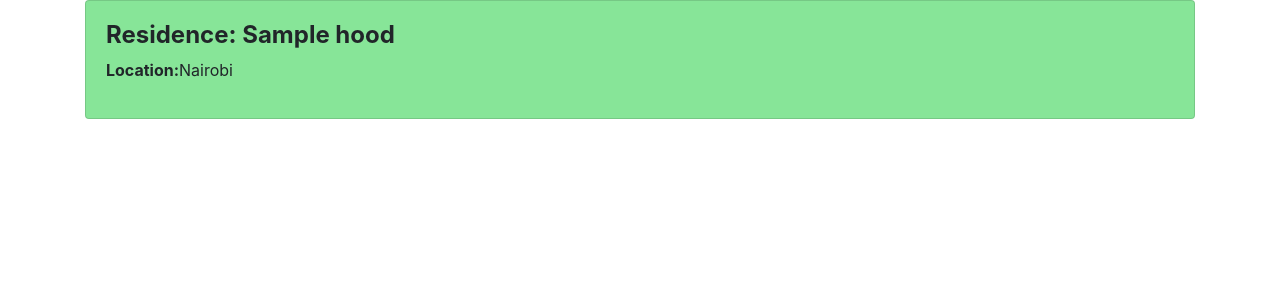
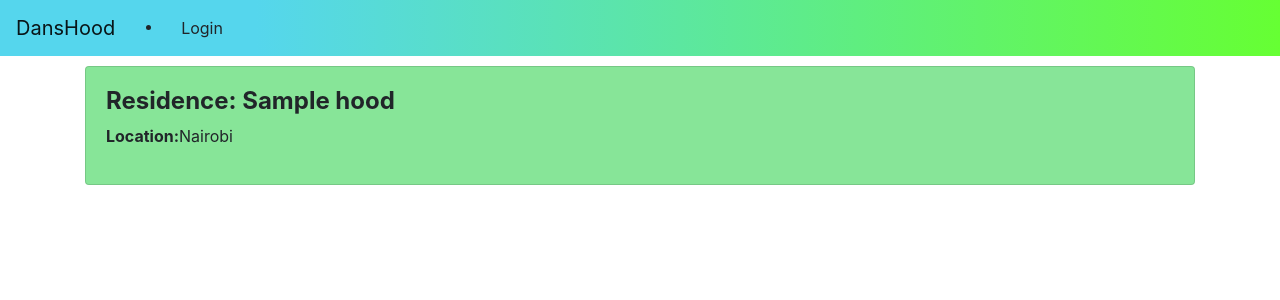
Before and after one commit to damunza/hood-ip, a Django app: page / in a window 1280 px wide. Shown: the top 300 px of the page. Run offline with Django 3.2, Linux system fonts and the light colour scheme; tables that the repository leaves empty hold one stand-in row (values such as "Sample post"); some libraries are stand-ins or nearby versions.

Commit message:
styled the home page

```diff
--- a/app/templates/index.html
+++ b/app/templates/index.html
@@ -2,7 +2,7 @@
 
 {% block content %}
 <div class="container">
-    <div class="card-deck">
+    <div class="card-deck" style="margin-top:10px;">
       {% for con in content %}
       <div class="card" style="width:50%; background-color:#87e598; ">
         <div class="card-body">
--- a/app/templates/navbar.html
+++ b/app/templates/navbar.html
@@ -0,0 +1,38 @@
+<nav class="navbar navbar-expand-sm navbar-light bg-light" style="background: linear-gradient(to right, #55d6ed 20%, #66ff33 100%);">
+  <a href="{% url 'home' %}" class="navbar-brand">DansHood</a>
+  <div class="col-md-6 col-sm-6">
+    {% if user.is_authenticated %}
+    <ul class="navbar-nav mr-auto d-flex justify-content-between">
+      <li class="nav-item">
+        <a href="{% url 'home'%}" class="nav-link">Residences</a>
+      </li>
+      <li class="nav-item">
+        <a href="/profile/{{user.username}}" class="nav-link">Personal Info</a>
+      </li>
+      <li class="nav-item dropdown">
+        <a href="#" class="dropdown-toggle btn btn-default nav-link" data-toggle="dropdown" role="button" aria-expanded="false">Account</a>
+        <ul class="dropdown-menu" role="menu">
+          <li></li>
+          <li>
+          <a href="/accounts/password/change">Change Password</a>
+        </li>
+        <li>
+          <a href="/logout">Logout</a>
+        </li>
+      </ul>
+    </li>
+    <form class="form-inline my-2 my-lg-0" action="#" method="get">
+    <input type="search" name="project" placeholder="Search" aria-label="Search" class="form-control container-fluid">
+    <button type="submit" name="button" class="btn" style="border-radius:8px; background-color:#55d6ed;">Search</button>
+  </form>
+  </ul>
+  {% else %}
+  <li>
+    <a class='btn btn-default' href="/accounts/login">Login</a>
+  </li>
+
+  {% endif %}
+
+  </div>
+
+</nav>
--- a/hood/settings.py
+++ b/hood/settings.py
@@ -105,6 +105,7 @@
     },
 ]
 
+LOGIN_REDIRECT_URL = 'home'
 
 # Internationalization
 # https://docs.djangoproject.com/en/1.11/topics/i18n/
--- a/hood/urls.py
+++ b/hood/urls.py
@@ -15,8 +15,11 @@
 """
 from django.conf.urls import url, include
 from django.contrib import admin
+from django.contrib.auth import views
 
 urlpatterns = [
     url(r'^admin/', admin.site.urls),
     url(r'', include ('app.urls')),
+    url(r'^accounts/', include('registration.backends.simple.urls')),
+    url(r'^logout/$', views.logout, {"next_page": '/'}),
 ]
```
